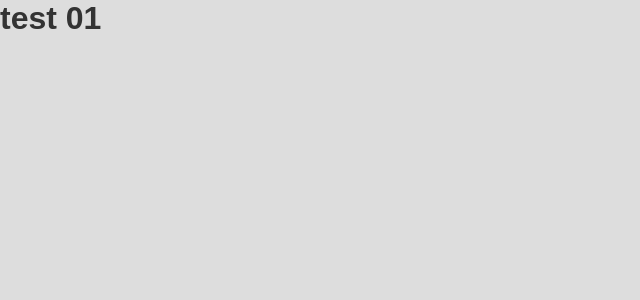
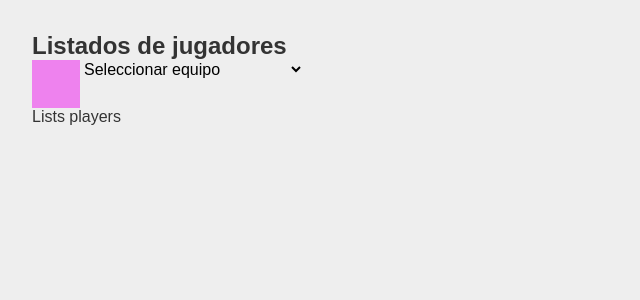
Before and after one commit to axelbriandip/our-league-front, a React (Vite) app: page /#/listings in a window 1280 px wide. Shown: the top 300 px of the page, without its empty margins (0-640 px from the left). Built offline with nearby package versions, Linux system fonts and the light colour scheme.

Commit message:
add listings

```diff
--- a/package.json
+++ b/package.json
@@ -9,7 +9,8 @@
   },
   "dependencies": {
     "react": "^18.0.0",
-    "react-dom": "^18.0.0"
+    "react-dom": "^18.0.0",
+    "react-router-dom": "^6.6.1"
   },
   "devDependencies": {
     "@types/react": "^18.0.0",
--- a/src/App.jsx
+++ b/src/App.jsx
@@ -1,10 +1,18 @@
 import './css/main.css';
+import { HashRouter, Routes, Route } from 'react-router-dom';
+import { Listings } from './components/Index';
 
 function App() {
 
   return (
     <div className="App">
-      <h1>test 01</h1>
+      <HashRouter>
+        {/* nav */}
+        <Routes>
+          <Route path='/listings' element={<Listings/>}/>
+        </Routes>
+        {/* footer */}
+      </HashRouter>
     </div>
   )
 }
--- /dev/null
+++ b/src/components/Index.jsx
@@ -0,0 +1 @@
+export { default as Listings } from './Listings';
--- /dev/null
+++ b/src/components/Listings.jsx
@@ -0,0 +1,26 @@
+const Listings = () => {
+    return (
+        <div className="container-listings">
+            <h2>Listados de jugadores</h2>
+            <div className="header-listings">
+                <div className="shield">
+                    {/* img shield */}
+                </div>
+                <div className="name-team">
+                    <select name="">
+                        <option value="0">Seleccionar equipo</option>
+                        <option value="1">Olimpo</option>
+                        <option value="2">Nápoli</option>
+                        <option value="3">Defensores del eco</option>
+                        <option value="4">Recolección</option>
+                    </select>
+                </div>
+            </div>
+            <div className="lists-players">
+                Lists players
+            </div>
+        </div>
+    );
+};
+
+export default Listings;
--- /dev/null
+++ b/src/css/listings.css
@@ -0,0 +1,18 @@
+@import url('./main.css');
+
+.container-listings .shield {
+    background-color: violet;
+    height: 3rem;
+    width: 3rem;
+}
+.container-listings .header-listings {
+    display: flex;
+}
+.container-listings .name-team select {
+    background-color: var(--white);
+    border: inherit;
+    outline: none;
+
+    width: 14rem;
+    font-size: 1rem;
+}
--- a/src/css/main.css
+++ b/src/css/main.css
@@ -1,3 +1,5 @@
+@import url('./listings.css');
+
 * {
     padding: 0;
     margin: 0;
@@ -5,10 +7,12 @@
     font-family: sans-serif;
 }
 :root {
-    --white: #ddd;
+    --white: #eee;
     --black: #333;
+    --grey: #777;
 }
 body {
     background-color: var(--white);
     color: var(--black);
+    padding: 2rem;
 }
```
Also changed, not shown: 1 other file (tests, documents, lock files or other folders).
